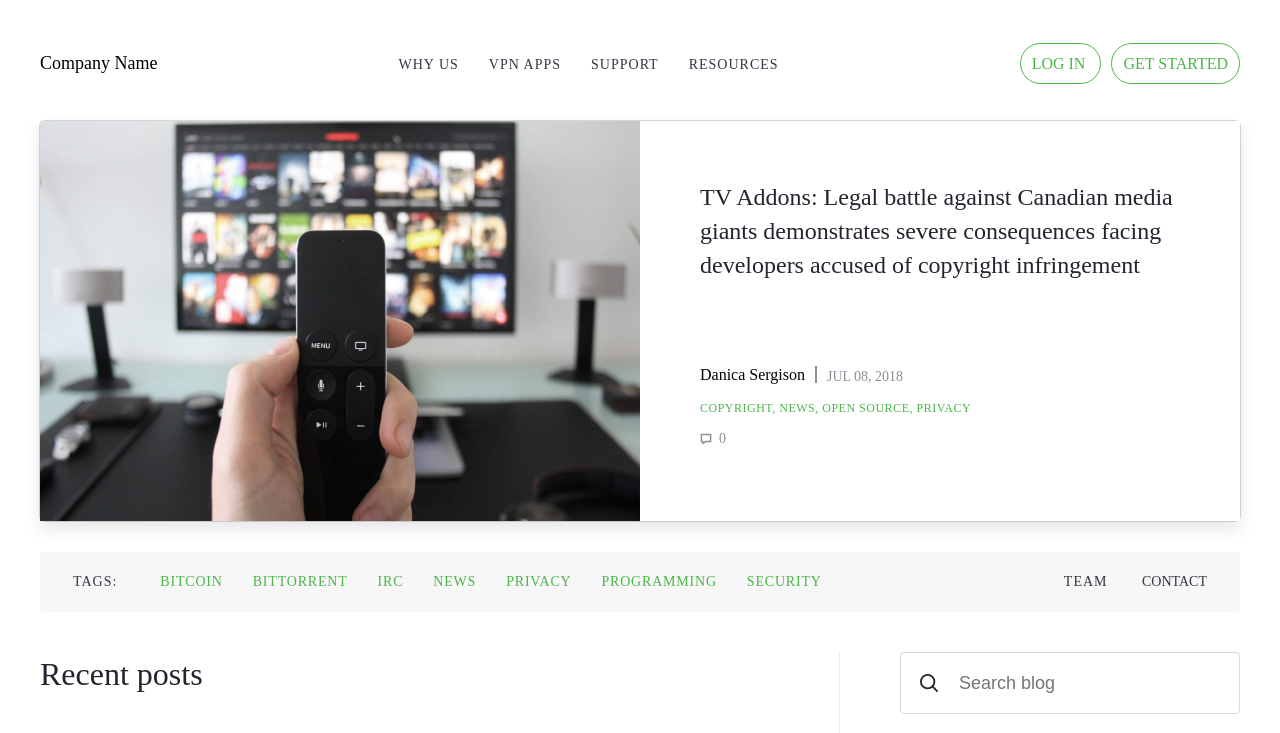
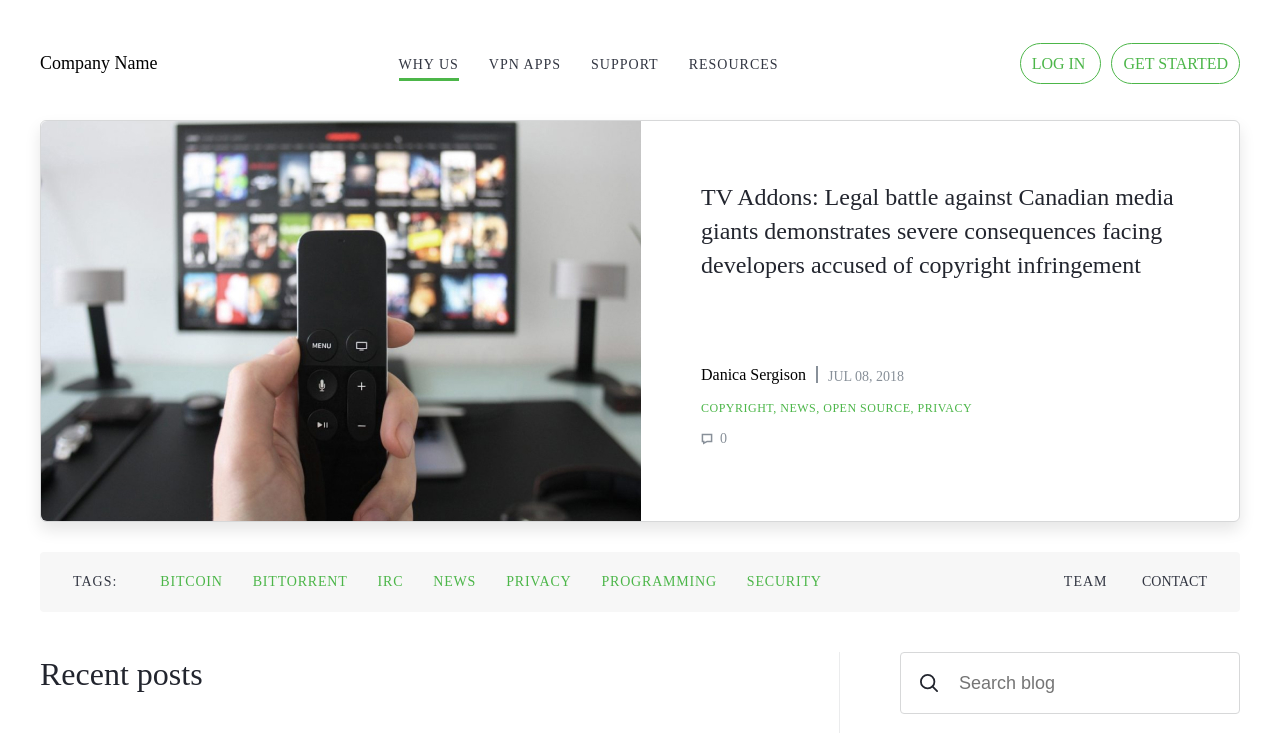
Before and after one commit to EvgeniyKarpuhin/blog, a plain HTML site: page index.html in a window 1280 px wide. Both pictures are taken after a click on the link "WHY US". Shown: the top 733 px of the page. Drawn offline with Linux system fonts and the light colour scheme.

Commit message:
Update style.css

```diff
--- a/style.css
+++ b/style.css
@@ -48,14 +48,14 @@ a {
     line-height: 18px;
     letter-spacing: 1px;
     color: #323642;
-    margin-bottom: 6px;
+    padding-bottom: 6px;
 }
 
-/* .header__options-link::after {
-    content: '';
-    width: 100%;
-    border: 1px solid #4CB649;
-} */
+.header__options-link:hover,
+.header__options-link:active,
+.header__options-link:focus {
+    border-bottom: 3px solid #4CB649;
+}
 
 .header__options-select li:last-child {
     margin-right: 0;
@@ -91,8 +91,6 @@ a {
 
 .info {
     max-width: 1200px;
-    border: 1px solid #D7D8D9;
-    border-radius: 6px;
     margin: 0 auto;
     margin-bottom: 30px;
 }
@@ -101,7 +99,13 @@ a {
     display: flex;
     height: 400px;
     background-color: #FFFFFF;
+    border: 1px solid #D7D8D9;
+    border-radius: 6px;
     box-shadow: 0px 8px 16px rgba(0, 0, 0, 0.101961);
+}
+
+.info__img {
+    border-radius: 6px 0 0 6px;
 }
 
 .info__text {
@@ -606,7 +610,7 @@ a {
 }
 
 .footer__info-programs {
-    margin-bottom: 58px;
+    margin-bottom: 28px;
 }
 
 .footer__info-aboutSocial {
```
